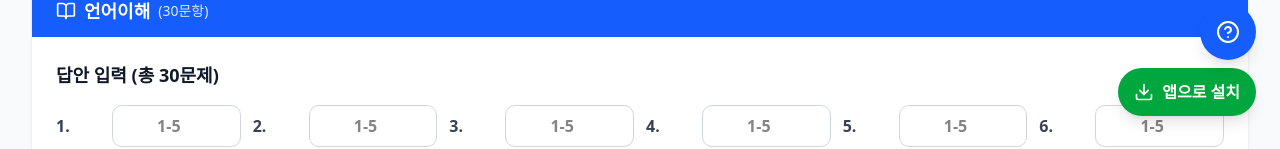
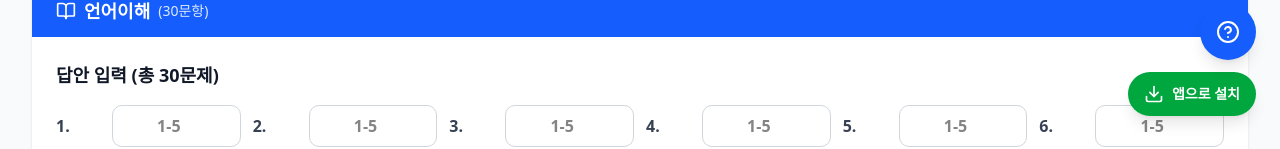
Before and after one commit to jongekim/all_LEET, a React (Vite) app: page / in a window 1280 px wide. Shown: the part 660-809 px from the top of the page. Built offline with nearby package versions, Linux system fonts and the light colour scheme.

Commit message:
edit visible 앱으로 설치

```diff
--- a/src/components/PWAInstallButton.tsx
+++ b/src/components/PWAInstallButton.tsx
@@ -130,7 +130,7 @@ export function PWAInstallButton() {
         className="fixed bottom-4 right-4 sm:bottom-6 sm:right-6 bg-green-600 hover:bg-green-700 text-white font-semibold py-3 px-4 rounded-full shadow-lg hover:shadow-xl transition-all flex items-center gap-2 z-40"
       >
         <Download className="w-5 h-5" />
-        <span className="hidden sm:inline">앱으로 설치</span>
+        <span className="text-xs sm:text-sm">앱으로 설치</span>
       </button>
 
       {showIOSGuide && (
```
Also changed, not shown: 2 other files (tests, documents, lock files or other folders).
